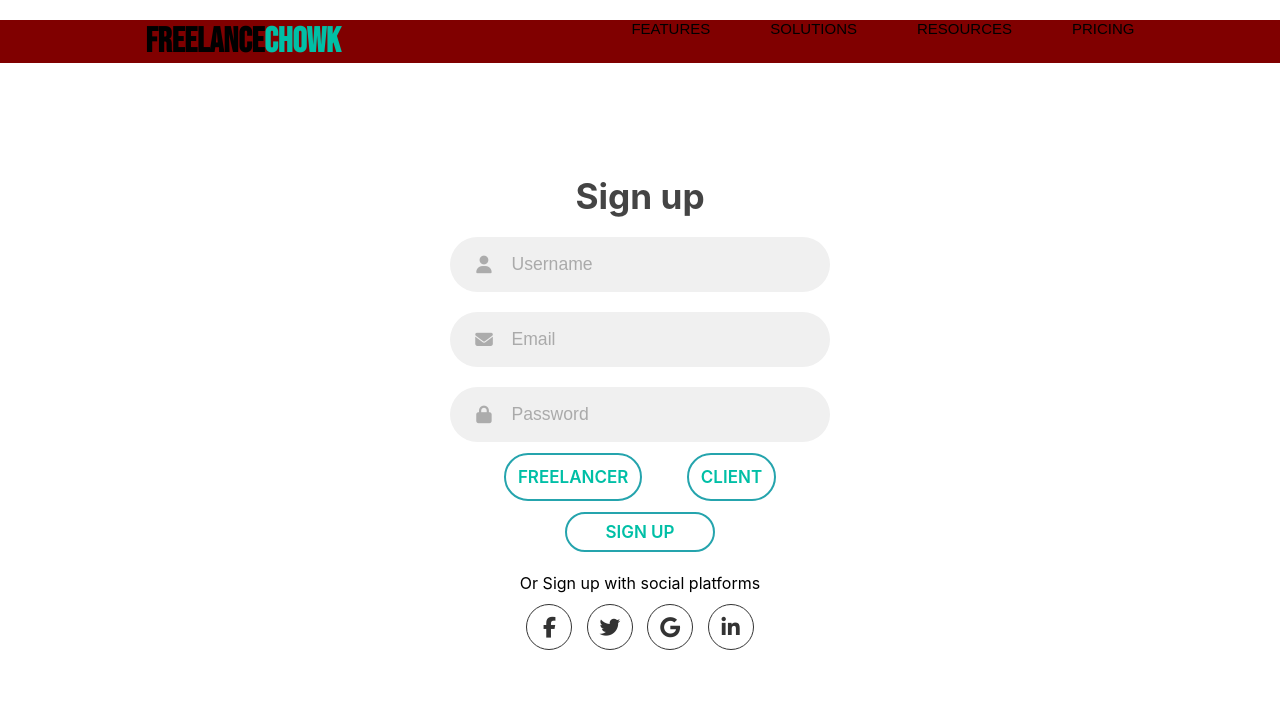
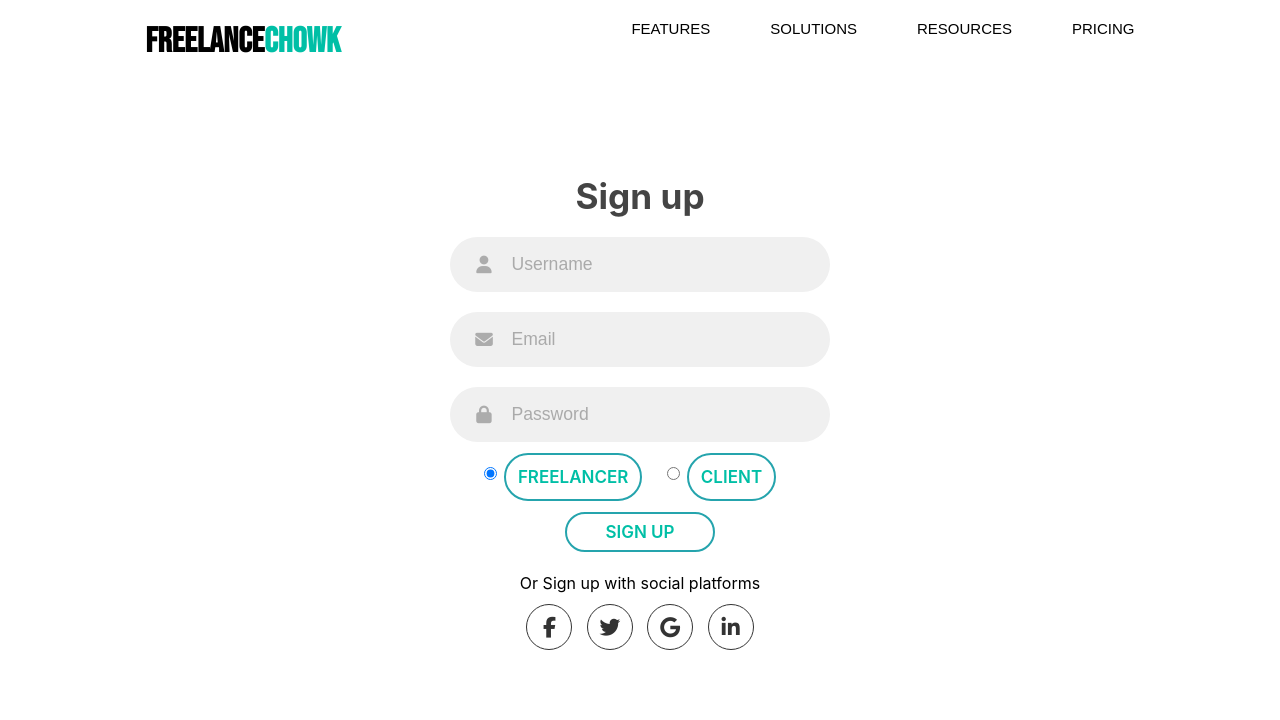
Before and after one commit to daoneytbatue/FreelanceChowk, a Node server app: page /signup in a window 1280 px wide. Shown: the top 720 px of the page. After the commit the page ends 650 px from the top, so only its background shows below. Run offline with Node 20, Linux system fonts and the light colour scheme; some libraries are stand-ins or nearby versions.

Commit message:
S**k it again

```diff
--- a/app.js
+++ b/app.js
@@ -63,4 +63,5 @@ app.post('/logout', async (req, res) => {
 
 app.listen(3000, () => {
     console.log('Server is running on port 3000');
+    console.log('http://localhost:3000/');
 })
--- a/public/stylesheets/signup.css
+++ b/public/stylesheets/signup.css
@@ -1,21 +1,4 @@
 @import url('https://fonts.googleapis.com/css2?family=Poppins:wght@200;300;400;500;600;700;800&display=swap');
-
-*{
-    margin: 0;
-    padding: 0;
-    box-sizing: border-box;
-}
-
-html,body {
-    /* font-family: "Gilroy-Medium-☞", Helvetica; */
-    font-family: 'Poppins', sans-serif;
-    width: 100%;
-    height: 100%;
-}
-
-.navbar{
-    background: #800000;
-}
 
 .sing-up-frame {
     margin: 1em;
@@ -127,7 +110,7 @@ form {
 
 input[type="radio"] {
     position: absolute;
-    left: -999px;
+    /* left: -999px; */
 }
 
 .btn-secondary {
@@ -135,13 +118,10 @@ input[type="radio"] {
     padding: 12px;
 }
 
-
-
 .radio-btn {
     margin: 15px;
 }
 
-
 .radio-btn h4 {
     color: #444;
 }
--- a/public/stylesheets/style.css
+++ b/public/stylesheets/style.css
@@ -15,7 +15,7 @@
     width: 100%;
     display: flex;
     justify-content: space-around;
-    margin-top: 20px;
+    padding-top: 20px;
 }
 
 .aryanlogo {
--- a/views/signin.ejs
+++ b/views/signin.ejs
@@ -2,15 +2,14 @@
 <html lang="en">
 
 <head>
-    <meta charset="UTF-8">
-    <meta name="viewport" content="width=device-width, initial-scale=1.0">
+    <title>Log-in</title>
+
     <link rel="stylesheet" href="/stylesheets/signup.css">
     <link rel="stylesheet" href="/stylesheets/style.css">
     <link rel="preconnect" href="https://fonts.googleapis.com">
     <link rel="preconnect" href="https://fonts.gstatic.com" crossorigin>
     <link href="https://fonts.googleapis.com/css2?family=Bebas+Neue&display=swap" rel="stylesheet">
     <script src="https://kit.fontawesome.com/64d58efce2.js" crossorigin="anonymous"></script>
-    <title>Log-in</title>
 </head>
 
 <body>
--- a/views/signup.ejs
+++ b/views/signup.ejs
@@ -2,15 +2,14 @@
 <html lang="en">
 
 <head>
-    <meta charset="UTF-8">
-    <meta name="viewport" content="width=device-width, initial-scale=1.0">
+    <title>Sign-up</title>
+
     <link rel="stylesheet" href="/stylesheets/signup.css">
     <link rel="stylesheet" href="/stylesheets/style.css">
     <link rel="preconnect" href="https://fonts.googleapis.com">
     <link rel="preconnect" href="https://fonts.gstatic.com" crossorigin>
     <link href="https://fonts.googleapis.com/css2?family=Bebas+Neue&display=swap" rel="stylesheet">
     <script src="https://kit.fontawesome.com/64d58efce2.js" crossorigin="anonymous"></script>
-    <title>Sign-up</title>
 </head>
 
 <body>
```
Also changed, not shown: views/index.ejs (+2 -9 lines).
